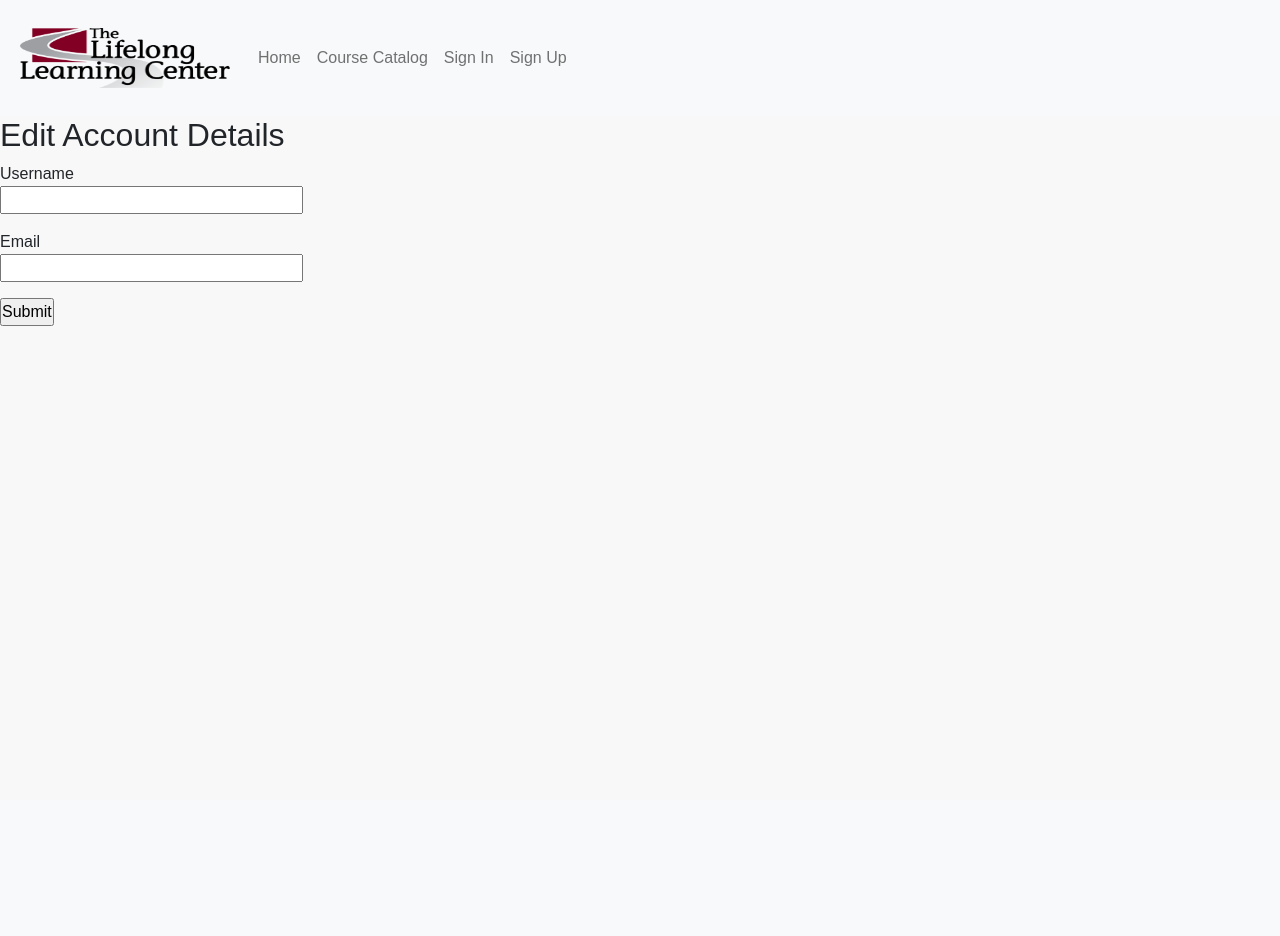
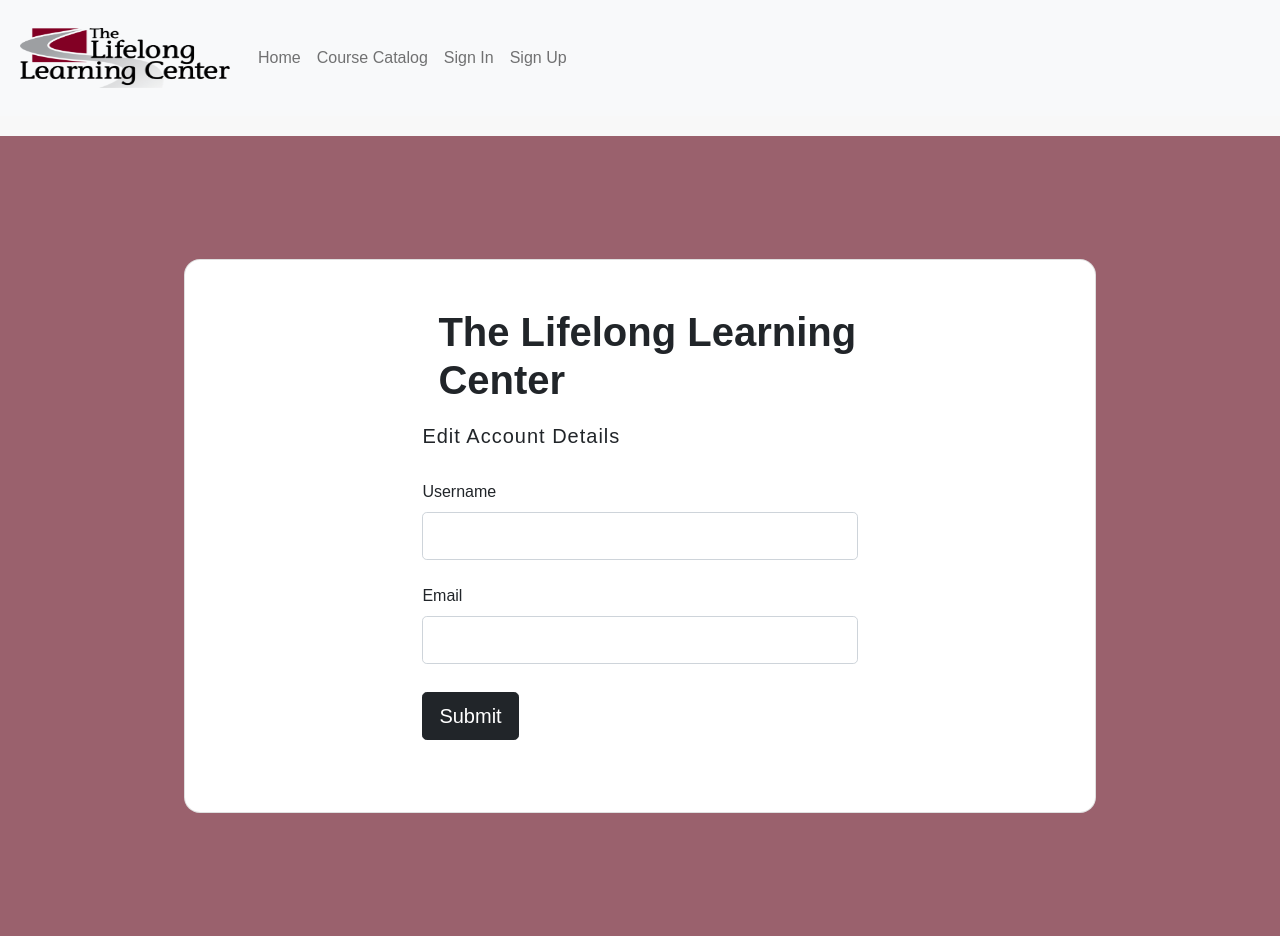
Before and after one commit to denos-mcpsmt/pySIS, a Python web app: template templates/edit_account.html in a window 1280 px wide. Before the commit the page ends 326 px from the top, so only its background shows below. Run offline with Jinja, Linux system fonts and the light colour scheme; the template is opened without the code that fills it, so the values that code supplies are empty, except form fields; tables that the repository leaves empty hold one stand-in row (values such as "Sample post"); form fields are guessed from the names that the template uses; some libraries are stand-ins or nearby versions.

Commit message:
cleaning up forms

```diff
--- a/models/Course.py
+++ b/models/Course.py
@@ -1,7 +1,6 @@
 from sqlalchemy import Column, Integer, String, Date, Text, Float, Time, ForeignKey
 from sqlalchemy.orm import relationship
 from db import Base
-from db import get_db_session
 from models.course_categories import course_category_link
 
 class Course(Base):
@@ -19,4 +18,5 @@ class Course(Base):
     end_time = Column(Time)
     categories = relationship('Category', secondary=course_category_link, back_populates='courses')
     instructor_id = Column(Integer, ForeignKey('instructor.id'), nullable=False)
+    location_id = Column(Integer, ForeignKey('locations.id'), nullable=True)
     #TO-DO: Validate date and times
--- a/routes.py
+++ b/routes.py
@@ -112,6 +112,7 @@ def user_courses():
     # Assuming that the User model has a relationship to the Course model
     courses = current_user.enrolled_courses
     return render_template('user_courses.html', courses=courses)
+
 
 
 @bp.route('/account/teaching')
--- a/templates/edit_account.html
+++ b/templates/edit_account.html
@@ -1,18 +1,47 @@
 {% extends 'base.html' %}
 
 {% block content %}
-  <h2>Edit Account Details</h2>
+<section class="vh-100" style="background-color: #9A616D;">
+  <div class="container py-5 h-100">
+    <div class="row d-flex justify-content-center align-items-center h-100">
+      <div class="col col-xl-10">
+        <div class="card" style="border-radius: 1rem;">
+          <div class="row g-0" style="justify-content: center;">
+            <div class="col-md-6 col-lg-7 d-flex align-items-center">
+              <div class="card-body p-4 p-lg-5 text-black">
 
-  <form method="POST">
-    {{ form.hidden_tag() }}
-    <p>
-      {{ form.username.label }}<br>
-      {{ form.username(size=30) }}
-    </p>
-    <p>
-      {{ form.email.label }}<br>
-      {{ form.email(size=30) }}
-    </p>
-    <p>{{ form.submit() }}</p>
-  </form>
+
+
+                  <div class="d-flex align-items-center mb-3 pb-1">
+                    <i class="fas fa-cubes fa-2x me-3" style="color: #ff6219;"></i>
+                    <span class="h1 fw-bold mb-0">The Lifelong Learning Center</span>
+                  </div>
+
+                  <h5 class="fw-normal mb-3 pb-3" style="letter-spacing: 1px;">Edit Account Details</h5>
+
+
+                  <form method="POST">
+                    {{ form.hidden_tag() }}
+                    <div class="form-outline mb-4">
+
+                      {{ form.username.label(class="form-label") }}
+                      {{ form.username(class="form-control form-control-lg") }}
+
+                    </div>
+                    <div class="form-outline mb-4">
+                      {{ form.email.label(class="form-label") }}
+                      {{ form.email(class="form-control form-control-lg") }}
+                    </div>
+                    <div class="pt-1 mb-4" style="content-align:center;">{{ form.submit(class="btn btn-dark btn-lg btn-block") }}</div>
+                  </form>
+
+              </div>
+            </div>
+          </div>
+        </div>
+      </div>
+    </div>
+  </div>
+</section>
+
 {% endblock %}
--- a/templates/interests.html
+++ b/templates/interests.html
@@ -1,7 +1,7 @@
 {% extends "base.html" %}
 {% block content %}
 <div class="container bg-light rounded">
-        <div class="h4 font-weight-bold text-center py-3">Explore more</div>
+        <div class="h4 font-weight-bold text-center py-3">Fall 2023</div>
         <div class="row">
             {% for category in categories %}
             <div class="col-lg-4 col-md-6 my-lg-0 my-5">
```
Also changed, not shown: models/Location.py (added, +22 -0 lines), static/html/login.html (+7 -7 lines), templates/account.html (+28 -9 lines), templates/admin.html (+12 -12 lines), static/favicon.ico (added).
